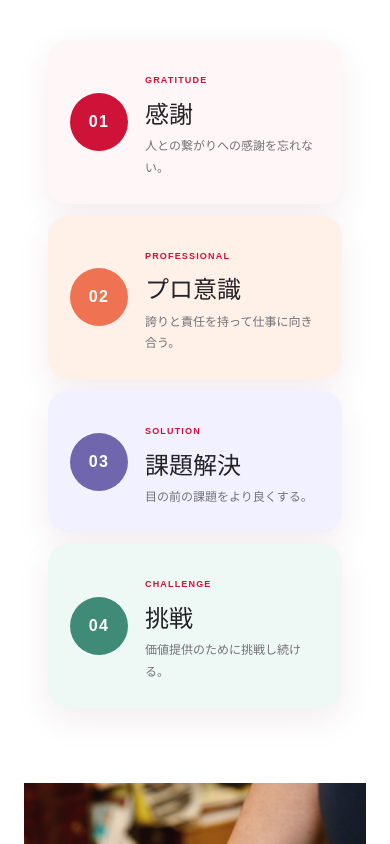
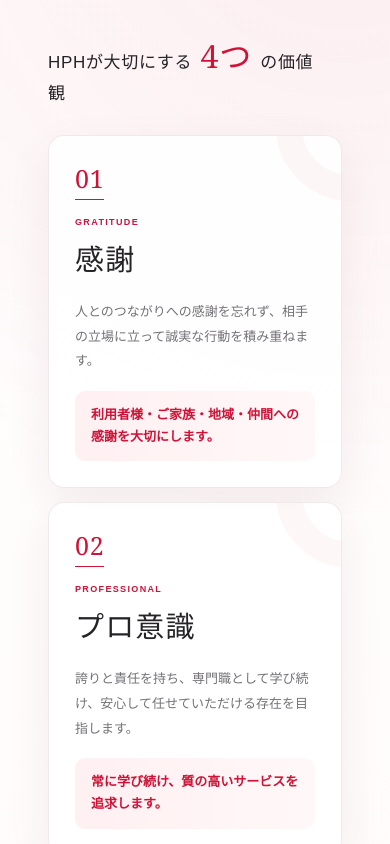
Before and after one commit to hphgroup/hphgroup.github.io, a Next.js app: page / in a window 390 px wide. Shown: the part 1420-2264 px from the top of the page. Built offline with nearby package versions, Linux system fonts and the light colour scheme.

Commit message:
Refine HPH value section

```diff
--- a/app/globals.css
+++ b/app/globals.css
@@ -100,7 +100,7 @@ button { font: inherit; }
 .scroll { position:absolute; left: 7vw; bottom: 25px; z-index:3; display:flex; align-items:center; gap:12px; font:700 9px Arial; letter-spacing:.2em; }
 .scroll i { width: 70px; height: 1px; background: var(--red); position: relative; overflow: hidden; }
 .scroll i::after { content:""; position:absolute; inset:0; background:white; animation: scrollLine 1.7s infinite; }
-.statement { padding: 145px 7vw 110px; position:relative; overflow:hidden; }
+.statement { padding:145px 7vw 110px; position:relative; overflow:hidden; background:radial-gradient(circle at 88% 18%,rgba(204,26,58,.075),transparent 28%),linear-gradient(180deg,#fff 0%,#fffafa 72%,#fff 100%); }
 .marquee { display:flex; width:max-content; color:#f1edef; font:900 clamp(70px,11vw,170px)/1 Arial; letter-spacing:-.05em; position:absolute; top:40px; left:0; white-space:nowrap; }
 .marquee div { animation: marquee 35s linear infinite; }
 .statement-inner { position:relative; z-index:2; max-width:1140px; margin:110px auto 100px; display:grid; grid-template-columns:.35fr 1fr; gap:8vw; }
@@ -113,19 +113,20 @@ button { font: inherit; }
 .statement-lead strong { color:var(--red); }
 .statement-inner div > p:last-child { color:var(--gray); max-width:700px; }
 .text-link { display:inline-flex; gap:18px; color:var(--red); font-size:12px; font-weight:800; border-bottom:1px solid var(--red); padding:7px 0; }
-.values { display:grid; grid-template-columns:repeat(4,1fr); gap:14px; max-width:1200px; margin:0 auto; }
-.values article { padding:30px 24px; display:grid; grid-template-columns:58px 1fr; align-items:center; gap:17px; border-radius:24px; background:#fff6f7; box-shadow:0 12px 35px rgba(104,30,45,.08); transition:transform .35s, box-shadow .35s; }
-.values article:hover { transform:translateY(-7px) rotate(-1deg); box-shadow:0 18px 38px rgba(104,30,45,.13); }
-.values article:nth-child(2) { background:#fff1e8; }
-.values article:nth-child(3) { background:#f2f1ff; }
-.values article:nth-child(4) { background:#eef8f5; }
-.values article > strong { width:58px; height:58px; display:grid; place-items:center; border-radius:50%; background:var(--red); color:white; font:900 16px/1 Arial; letter-spacing:.08em; }
-.values article:nth-child(2) > strong { background:#ef7353; }
-.values article:nth-child(3) > strong { background:#7066ae; }
-.values article:nth-child(4) > strong { background:#3f8b78; }
-.values span { display:inline-block; color:var(--red); font:800 9px Arial; letter-spacing:.13em; margin-bottom:5px; }
-.values h3 { font-size:24px; margin:0; }
-.values p { font-size:12px; color:var(--gray); margin:0; }
+.values-heading { max-width:1200px; margin:0 auto 32px; display:flex; align-items:center; gap:25px; }
+.values-heading::before, .values-heading::after { content:""; height:1px; background:#bbb; flex:1; }
+.values-heading > span { color:var(--red); font:800 10px Arial; letter-spacing:.18em; }
+.values-heading h3 { margin:0; white-space:nowrap; font-size:18px; letter-spacing:.04em; }
+.values-heading em { color:var(--red); font:500 38px/1 Georgia; font-style:normal; margin:0 3px; }
+.values { display:grid; grid-template-columns:repeat(2,1fr); gap:18px; max-width:1200px; margin:0 auto; }
+.values article { padding:40px 42px 34px; min-height:350px; display:block; border:1px solid rgba(172,139,145,.18); border-radius:18px; background:rgba(255,255,255,.86); box-shadow:0 16px 45px rgba(104,30,45,.07); transition:transform .35s, box-shadow .35s; position:relative; overflow:hidden; }
+.values article::after { content:""; position:absolute; width:150px; height:150px; border:26px solid rgba(204,26,58,.035); border-radius:50%; right:-85px; top:-85px; }
+.values article:hover { transform:translateY(-6px); box-shadow:0 22px 50px rgba(104,30,45,.12); }
+.values article > strong { display:inline-block; color:var(--red); font:500 28px/1 Georgia; letter-spacing:.03em; padding-bottom:8px; border-bottom:1px solid var(--red); }
+.values span { display:block; color:var(--red); font:800 9px Arial; letter-spacing:.15em; margin:20px 0 7px; }
+.values h3 { font-size:34px; margin:0 0 14px; letter-spacing:.04em; }
+.values p { font-size:13px; line-height:1.9; color:var(--gray); margin:0; }
+.values .value-accent { margin-top:22px; padding:13px 16px; border-radius:10px; background:linear-gradient(90deg,#fff0f2,#fff8f8); color:var(--red); font-weight:700; line-height:1.7; }
 .care-detail { max-width:1200px; margin:75px auto 0; display:grid; grid-template-columns:1.1fr .9fr; min-height:360px; background:var(--rose); overflow:hidden; }
 .care-detail img { height:100%; object-fit:cover; object-position:center; filter:brightness(1.08) saturate(.86) contrast(.94); }
 .care-detail p { margin:0; padding:55px; display:flex; flex-direction:column; justify-content:center; font-size:clamp(22px,2.5vw,37px); font-weight:900; line-height:1.5; }
@@ -294,8 +295,17 @@ footer > p { font-size:11px; color:var(--gray); margin:0; }
   .care-detail { grid-template-columns:1fr; }
   .care-detail img { height:300px; }
   .care-detail p { padding:35px 25px; }
-  .values { gap:12px; padding:0 24px; }
-  .values article { padding:24px 22px; border-radius:20px; }
+  .values-heading { margin:0 24px 25px; gap:12px; }
+  .values-heading::before { display:none; }
+  .values-heading > span { display:none; }
+  .values-heading h3 { white-space:normal; font-size:17px; }
+  .values-heading em { font-size:32px; }
+  .values { gap:14px; padding:0 24px; }
+  .values article { padding:30px 26px 26px; min-height:0; border-radius:16px; }
+  .values article > strong { font-size:25px; }
+  .values span { margin-top:17px; }
+  .values h3 { font-size:29px; }
+  .values .value-accent { margin-top:17px; }
   .business { padding:90px 24px; }
   .business-heading { grid-template-columns:1fr; gap:25px; }
   .business-heading h2, .business-heading > p:last-child { grid-column:1; margin:0; }
--- a/app/page.tsx
+++ b/app/page.tsx
@@ -124,11 +124,27 @@ export default function Home() {
             <a className="text-link" href="/about">HPHの理念を見る <Arrow /></a>
           </div>
         </div>
+        <div className="values-heading reveal">
+          <span>HPH VALUE</span>
+          <h3>HPHが大切にする <em>4つ</em> の価値観</h3>
+        </div>
         <div className="values reveal">
-          <article><strong>01</strong><div><span>GRATITUDE</span><h3>感謝</h3><p>人との繋がりへの感謝を忘れない。</p></div></article>
-          <article><strong>02</strong><div><span>PROFESSIONAL</span><h3>プロ意識</h3><p>誇りと責任を持って仕事に向き合う。</p></div></article>
-          <article><strong>03</strong><div><span>SOLUTION</span><h3>課題解決</h3><p>目の前の課題をより良くする。</p></div></article>
-          <article><strong>04</strong><div><span>CHALLENGE</span><h3>挑戦</h3><p>価値提供のために挑戦し続ける。</p></div></article>
+          <article>
+            <strong>01</strong>
+            <div><span>GRATITUDE</span><h3>感謝</h3><p>人とのつながりへの感謝を忘れず、相手の立場に立って誠実な行動を積み重ねます。</p><p className="value-accent">利用者様・ご家族・地域・仲間への感謝を大切にします。</p></div>
+          </article>
+          <article>
+            <strong>02</strong>
+            <div><span>PROFESSIONAL</span><h3>プロ意識</h3><p>誇りと責任を持ち、専門職として学び続け、安心して任せていただける存在を目指します。</p><p className="value-accent">常に学び続け、質の高いサービスを追求します。</p></div>
+          </article>
+          <article>
+            <strong>03</strong>
+            <div><span>SOLUTION</span><h3>課題解決</h3><p>目の前の課題だけでなく原因を考え、より良い方法を提案・実践し、解決へと導きます。</p><p className="value-accent">「できない理由」ではなく、「どうすればできるか」を考えます。</p></div>
+          </article>
+          <article>
+            <strong>04</strong>
+            <div><span>CHALLENGE</span><h3>挑戦</h3><p>現状に満足せず、新しい価値を創造するために挑戦を続け、未来を切り拓きます。</p><p className="value-accent">変化を恐れず、より良い未来のために挑戦し続けます。</p></div>
+          </article>
         </div>
         <div className="care-detail reveal">
           <img src="/hph-support.jpg" alt="利用者様の手を取って寄り添うHPHスタッフ" />
```
